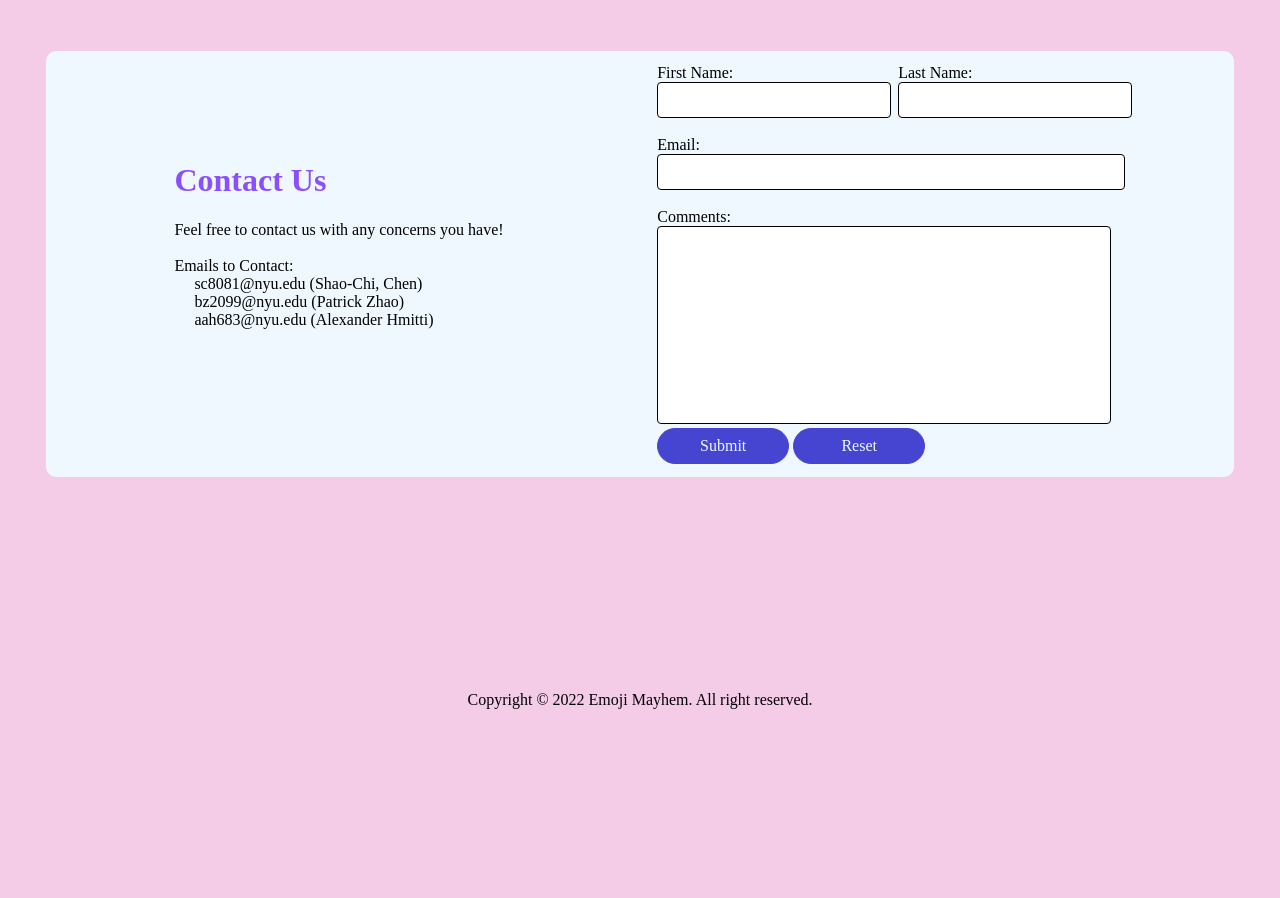
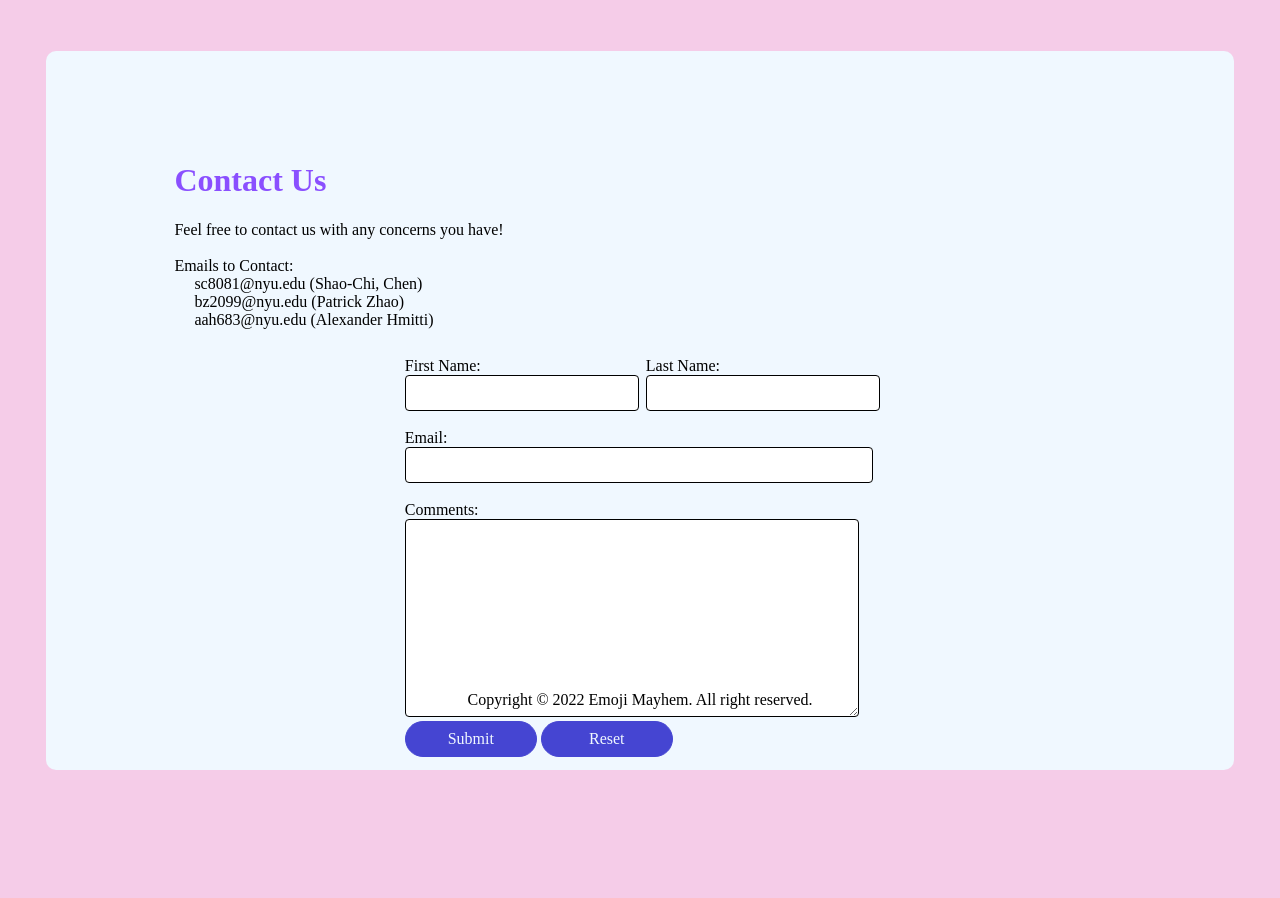
Before and after one commit to PatrickZhao0/WebDev-Project, a PHP site: page /contact.html in a window 1280 px wide. Shown: the part 81-979 px from the top of the page. Before the commit the page ends 790 px from the top, so only its background shows below. Run offline with PHP 8.4, Linux system fonts and the light colour scheme; some web fonts are replaced.

Commit message:
Nordy Dec 14 0038

```diff
--- a/contact.html
+++ b/contact.html
@@ -51,19 +51,19 @@
                     <div class="container2">
                         <div class="column1-2">
                             <label for="name">First Name:</label><br>
-                            <input type="text" name="name" required>
+                            <input class="inputVal" type="text" name="name" required>
                         </div>
                         <div class="column2-2" style="margin-left: 7px;">
                             <label for="name">Last Name:</label><br>
-                            <input type="text" name="name" required><br><br>
+                            <input class="inputVal" type="text" name="name" required><br><br>
                         </div>
                     </div>
 
                     <label for="email" cols="66">Email:</label><br>
-                    <input type="email" name="email" size="46" required><br><br>
+                    <input type="email" class="inputVal" name="email" size="46vw" required><br><br>
 
                     <label for="comments">Comments:</label><br>
-                    <textarea name="comments" rows="10" cols="45" style="resize:none;" required></textarea>
+                    <textarea name="comments" class="inputVal" rows="10" cols="45vw"  required></textarea>
 
                     <div>
                         <button class="button" type="submit" id="loginButton" style="width: 10vw; min-width: 132px; max-width: 204px;">Submit</button>
--- a/css/contact.css
+++ b/css/contact.css
@@ -19,29 +19,22 @@
 }
 
 .column2{
-    border-radius: 10px;
-    background-color: aliceblue;
-    padding-left:6vw;
+    padding-left:8vw;
     padding-top:1vw;
     padding-bottom:1vw;
     grid-area: column2;
     display: flex;
     justify-content: start;
-    margin-left: 6vw;
+    margin-left: 10vw;
 
 }
 
 .container2{
-    display: grid;
-    grid-template-areas: "column1-2 column2-2";
-}
-
-.column1-2{
-    grid-area: column1-2;
+    display: flex;
+    flex-wrap: wrap;
 }
 
 .column2-2{
-    grid-area: column2-2;
     padding-right: 6vw;
 }
 
@@ -67,4 +60,7 @@ h1{
     p{
         text-align: left;
     }
+    .inputVal{
+        width: 50vw;
+    }
 }
```
